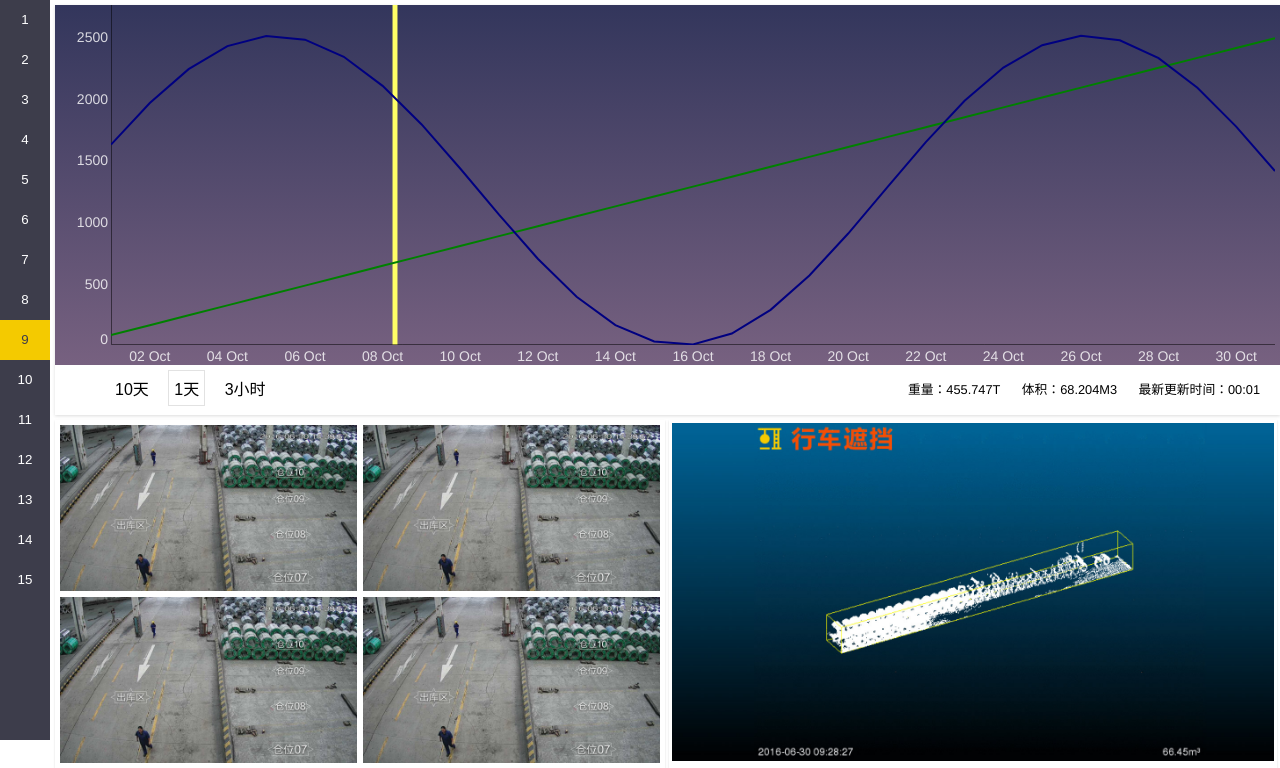
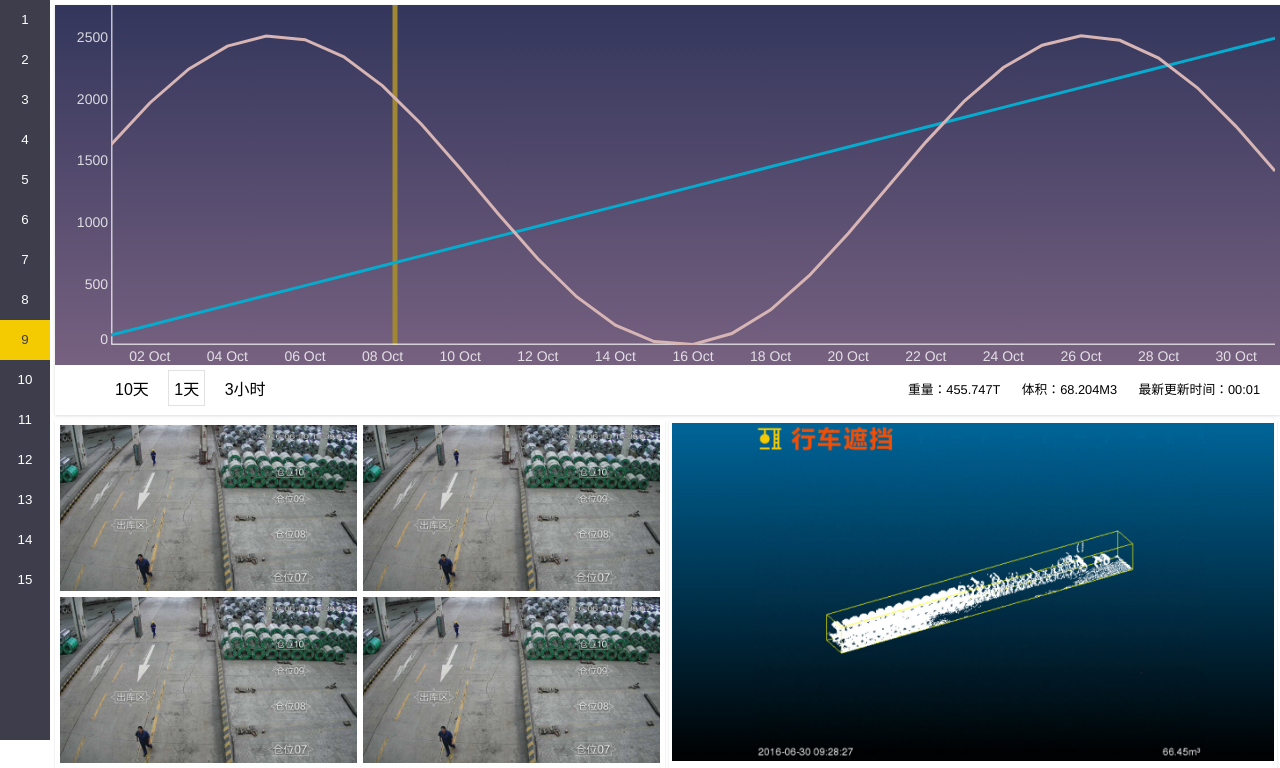
Before and after one commit to ffdawang/chart-test, a plain HTML site: page dashboard/index.html in a window 1280 px wide. Shown: the part 60-828 px from the top of the page. Drawn offline with Linux system fonts and the light colour scheme.

Commit message:
updated colors

```diff
--- a/dashboard/index.html
+++ b/dashboard/index.html
@@ -48,7 +48,7 @@
 
             // load data
             var dataList = DataList.create();
-            dataList.load('../data/index20160726.txt');
+            dataList.load('data/index20160726.txt');
 
 	       // A basic sinusoidal data series.
             var data = [];
@@ -79,9 +79,11 @@
                 },
 
                 {
-                    strokeWidth: 2,
+                    strokeWidth: 3,
                     drawGrid: false,
-                    //axisLineColor: "rgba(255,255,255,0.7)",
+                    axisLineColor: "rgba(255,255,255,0.7)",
+					axisLineWidth: 2,
+					colors: ["#07abce", "#d8b5b5"],
                     underlayCallback: function(canvas, area, g) {
                         var bottom_left = g.toDomCoords(highlight_start, -20);
                         var top_right = g.toDomCoords(highlight_end, +20);
@@ -89,7 +91,7 @@
                         var left = bottom_left[1];
                         var right = top_right[1];
 
-                        canvas.fillStyle = "rgba(255, 255, 102, 1.0)";
+                        canvas.fillStyle = "#a08734";
                         canvas.fillRect(left, area.y, right - left, area.h);
                     }
                 }
```
Also changed, not shown: dashboard/data/index20160726.txt (added).
